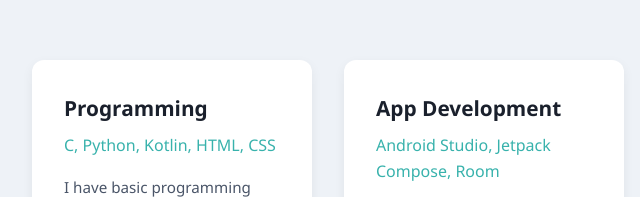
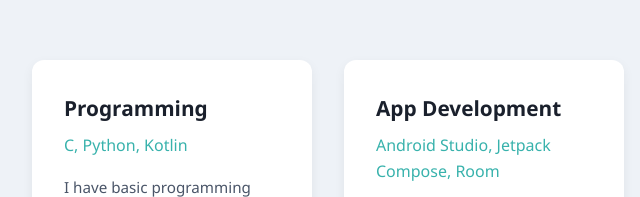
Before and after one commit to alkMandal/portfolio, a plain HTML site: page index.htm in a window 1280 px wide. Shown: the part 780-977 px from the top of the page, 0-640 px from the left. Drawn offline with Linux system fonts and the light colour scheme.

Commit message:
Update index.htm

```diff
--- a/index.htm
+++ b/index.htm
@@ -41,7 +41,7 @@
     <section id="skill">
         <div class="card">
             <div class="head">Programming</div>
-            <div class="ss">C, Python, Kotlin, HTML, CSS</div>
+            <div class="ss">C, Python, Kotlin</div>
             <div class="discription">I have basic programming skills in C, Python, and Kotlin. I've used C for learning core programming concepts, Python for simple scripts and problem-solving, and Kotlin for building Android apps.</div>
         </div>
 
```
